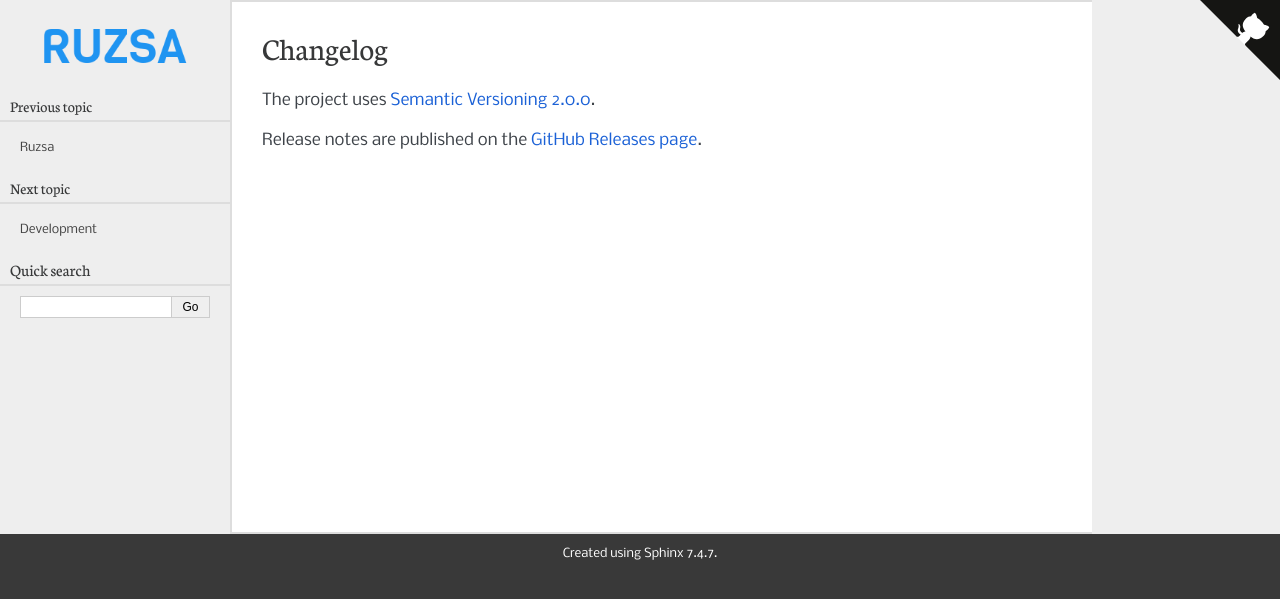
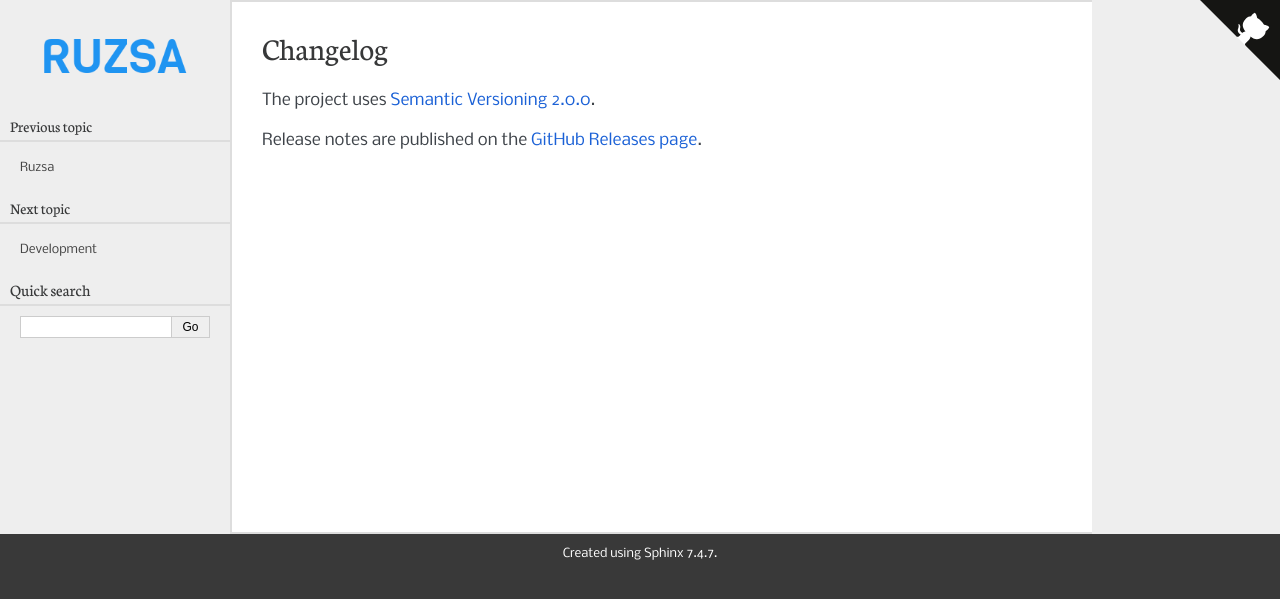
Before and after one commit to tbitai/ruzsa, a Sphinx documentation site: the page built from docs/CHANGELOG.md, in a window 1280 px wide. Shown: the top 599 px of the page. Built offline with Sphinx 7.4.7, drawn with Linux system fonts in a browser that asks for light colours.

Commit message:
Docs logo vertical margin adjustments

```diff
--- a/docs/_templates/layout.html
+++ b/docs/_templates/layout.html
@@ -21,6 +21,6 @@ div.body {
 {% block sidebarlogo %}
 <a href="{{ pathto('README') }}">
   <img src="{{ pathto('_static/logo.png', 1) }}" alt="Logo"
-       style="height: 40px; display: block; margin-left: auto; margin-right: auto; margin-top: 16px; margin-bottom: 26px;">
+       style="height: 40px; display: block; margin-left: auto; margin-right: auto; margin-top: 26px; margin-bottom: 36px;">
 </a>
 {% endblock %}
```
